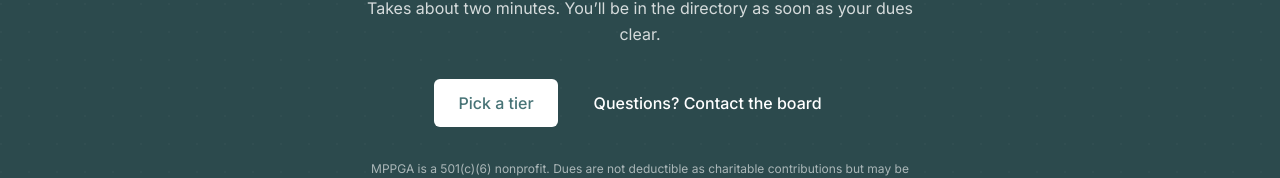
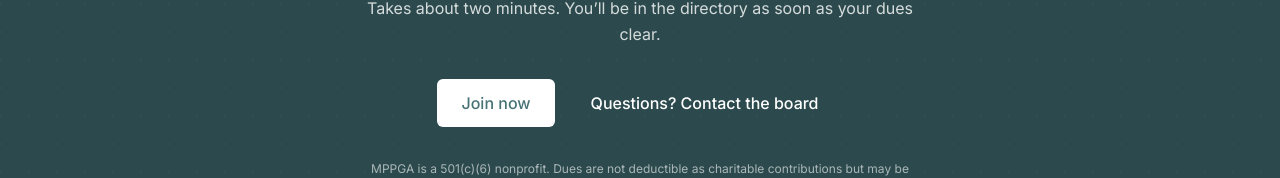
Before and after one commit to mppga207/mppga, a Next.js app: page /join in a window 1280 px wide. Shown: the part 2002-2180 px from the top of the page. Built offline with nearby package versions, Linux system fonts and the light colour scheme; no server answers; the database is empty.

Commit message:
Rename the /join bottom CTA from "Pick a tier" to "Join now"
Matches the nav button's "Join Now" copy so the marketing page
ends on the same call to action the user has been seeing in the
header all along.

https://claude.ai/code/session_01EjfdZhZduwjW7YyZUTNTKC

```diff
--- a/app/join/page.tsx
+++ b/app/join/page.tsx
@@ -309,7 +309,7 @@ export default async function JoinPage() {
             </p>
             <div className="mt-8 flex flex-wrap items-center justify-center gap-3">
               <Button href="#tiers" variant="inverse" size="lg">
-                Pick a tier
+                Join now
               </Button>
               <Button href="/contact" variant="ghost" size="lg" className="text-white hover:text-white/80">
                 Questions? Contact the board
```
